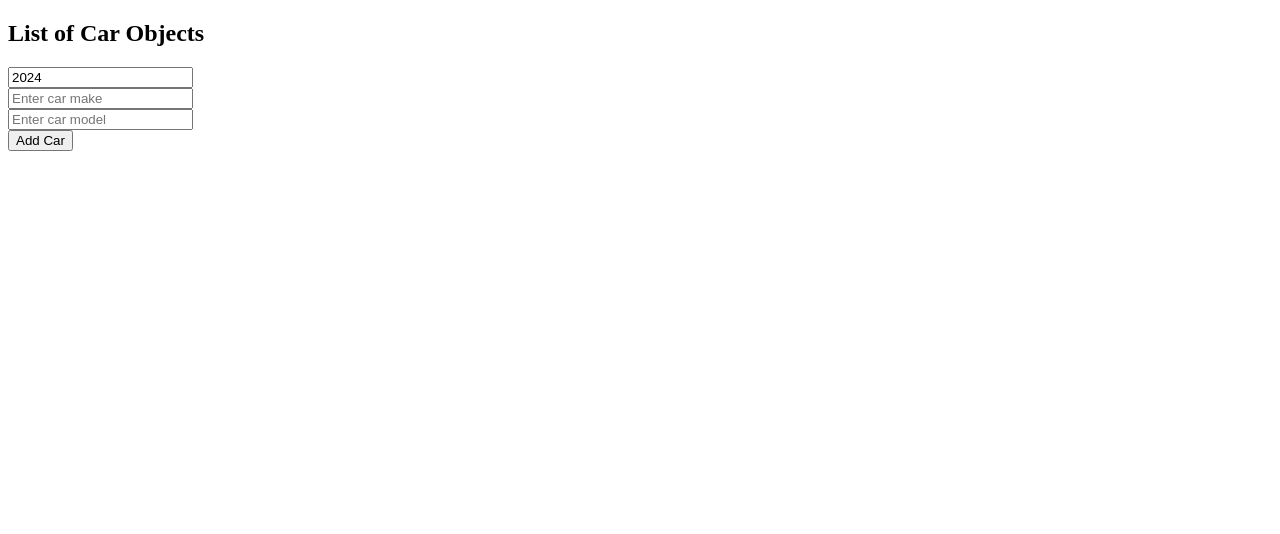
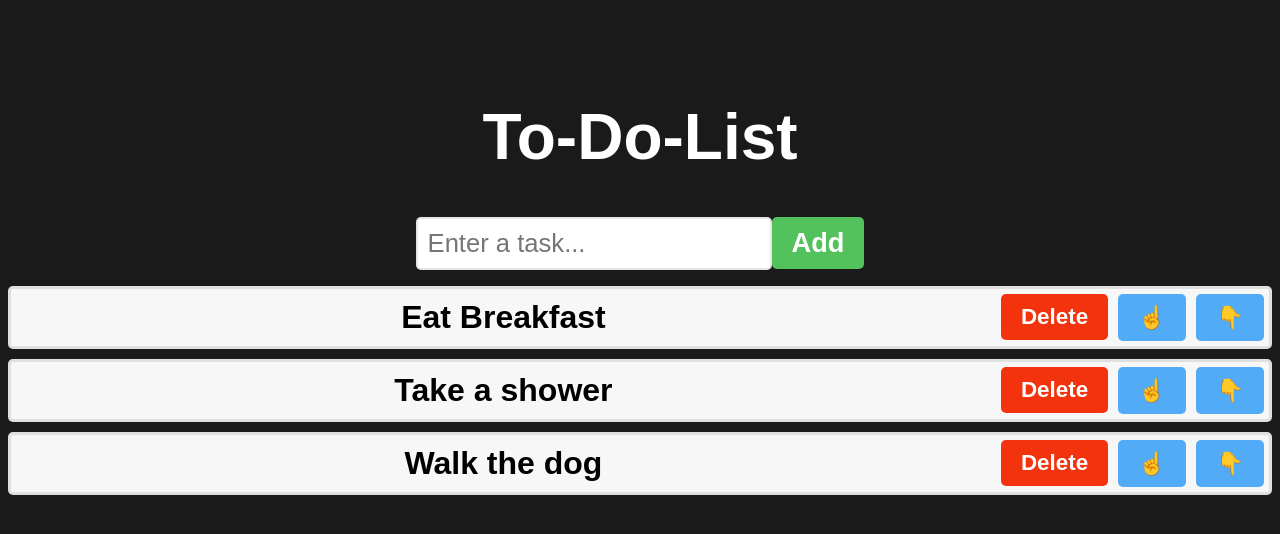
Before and after one commit to martahil/React_BroCode, a React (Vite) app: page / in a window 1280 px wide. Shown: the top 534 px of the page. Built offline with nearby package versions, Linux system fonts and the light colour scheme.

Commit message:
03:01:42 to-do list app

```diff
--- a/src/App.jsx
+++ b/src/App.jsx
@@ -159,7 +159,7 @@
 
 export default App*/
 
-/* 11) 12) 13) 14) */
+/* 11) 12) 13) 14)
 import MyComponent from "./MyComponent.jsx"
 
 function App() {
@@ -169,4 +169,13 @@
   );
 }
 
+export default App */
+
+/* 15)*/
+import ToDoList from "./ToDoList.jsx"
+
+function App() {
+  return(<ToDoList />)
+}
+
 export default App
--- /dev/null
+++ b/src/ToDoList.jsx
@@ -0,0 +1,87 @@
+import React, { useState} from "react"
+
+function ToDoList(){
+    const [tasks, setTasks] = useState(["Eat Breakfast", "Take a shower", "Walk the dog"]);
+    const [newTask, setNewTask] = useState("");
+
+    function handleInputChange(event) {
+        setNewTask(event.target.value);
+    }
+
+    function addTask(){
+        if(newTask.trim() !== ""){
+           setTasks(t => [...t, newTask]);
+        setNewTask('');
+        }
+    }
+
+    function deleteTask(index){
+        const updatedTasks = tasks.filter((_, i) => i !== index);
+        setTasks(updatedTasks);
+    }
+
+    function moveTaskUp(index){
+        if(index > 0){
+            const updatedTasks = [...tasks];
+            [updatedTasks[index], updatedTasks[index - 1]] =
+            [updatedTasks[index - 1], updatedTasks[index]];
+
+            setTasks(updatedTasks);
+        }
+    }
+
+    function moveTaskDown(index){
+        if(index < tasks.length - 1){
+            const updatedTasks = [...tasks];
+            [updatedTasks[index], updatedTasks[index + 1]] =
+            [updatedTasks[index + 1], updatedTasks[index]];
+
+            setTasks(updatedTasks);
+        }
+    }
+
+    return(
+        <div className="to-do-list">
+            <h1>To-Do-List</h1>
+
+            <div>
+                <input
+                    type="text"
+                    placeholder="Enter a task..."
+                    value={newTask}
+                    onChange={handleInputChange}/>
+                <button
+                    className="add-button"
+                    onClick={addTask}>
+                    Add
+                </button>
+            </div>
+
+            <ol>
+                {tasks.map((task, index) =>
+                    <li key={index}>
+                        <span className="text">{task}</span>
+                        <button
+                            className="delete-button"
+                            onClick={() => deleteTask(index)}>
+                            Delete
+                        </button>
+                        <button
+                            className="move-button"
+                            onClick={() => moveTaskUp(index)}>
+                            ☝️
+                        </button>
+                        <button
+                            className="move-button"
+                            onClick={() => moveTaskDown(index)}>
+                            👇
+                        </button>
+                    </li>
+                )}
+            </ol>
+
+        </div>
+    );
+}
+
+export default ToDoList
--- a/src/index.css
+++ b/src/index.css
@@ -160,3 +160,85 @@
   border-radius: 10px;
   border: 3px solid hsl(0, 0%, 80%);
 }*/
+
+/* 15) */
+body{
+  background-color: hsl(0, 0%, 10%);
+}
+
+.to-do-list{
+  font-family: Arial, sans-serif;
+  text-align: center;
+  margin-top: 100px;
+}
+
+h1{
+  font-size: 4rem;
+  color: white;
+}
+
+button{
+  font-size: 1.7rem;
+  font-weight: bold;
+  padding: 10px 20px;
+  color: white;
+  border: none;
+  border-radius: 5px;
+  cursor: pointer;
+  transition: background-color 0.5s ease;
+}
+
+.add-button{
+  background-color: hsl(125, 47%, 54%);
+}
+.add-button:hover{
+  background-color: hsl(125, 47%, 44%);
+}
+
+.delete-button{
+  background-color: hsl(10, 90%, 50%);
+}
+.delete-button:hover{
+  background-color: hsl(10, 90%, 40%);
+}
+
+.move-button{
+  background-color: hsl(207, 90%, 64%);
+}
+.move-button:hover{
+  background-color: hsl(207, 90%, 54%);
+}
+
+input[type='text']{
+  font-size: 1.6rem;
+  padding: 10px;
+  border: 2px solid hsla(0, 0%, 80%, 0.5);
+  border-radius: 5px;
+  color: hsla(0, 0%, 0%, 0.5);
+}
+
+ol{
+  padding: 0;
+}
+
+li{
+  font-size: 2rem;
+  font-weight: bold;
+  padding: 5px;
+  background-color: hsl(0, 0%, 97%);
+  margin-bottom: 10px;
+  border: 3px solid hsla(0, 0%, 85%, 0.75);
+  border-radius: 5px;
+  display: flex;
+  align-items: center;
+}
+
+.text{
+  flex: 1; /*it will take as much space as possible*/
+}
+
+.delete-button, .move-button{
+  padding: 8px, 12px;
+  font-size: 1.4rem;
+  margin-left: 10px;
+}
```
